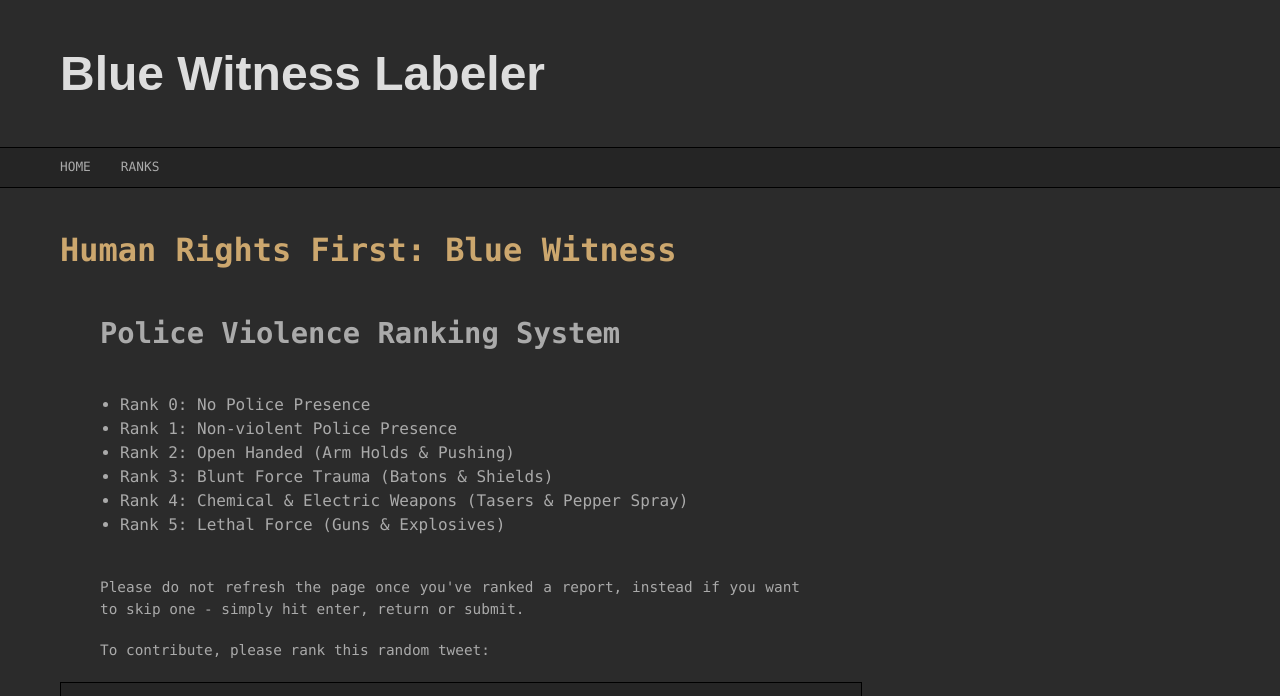
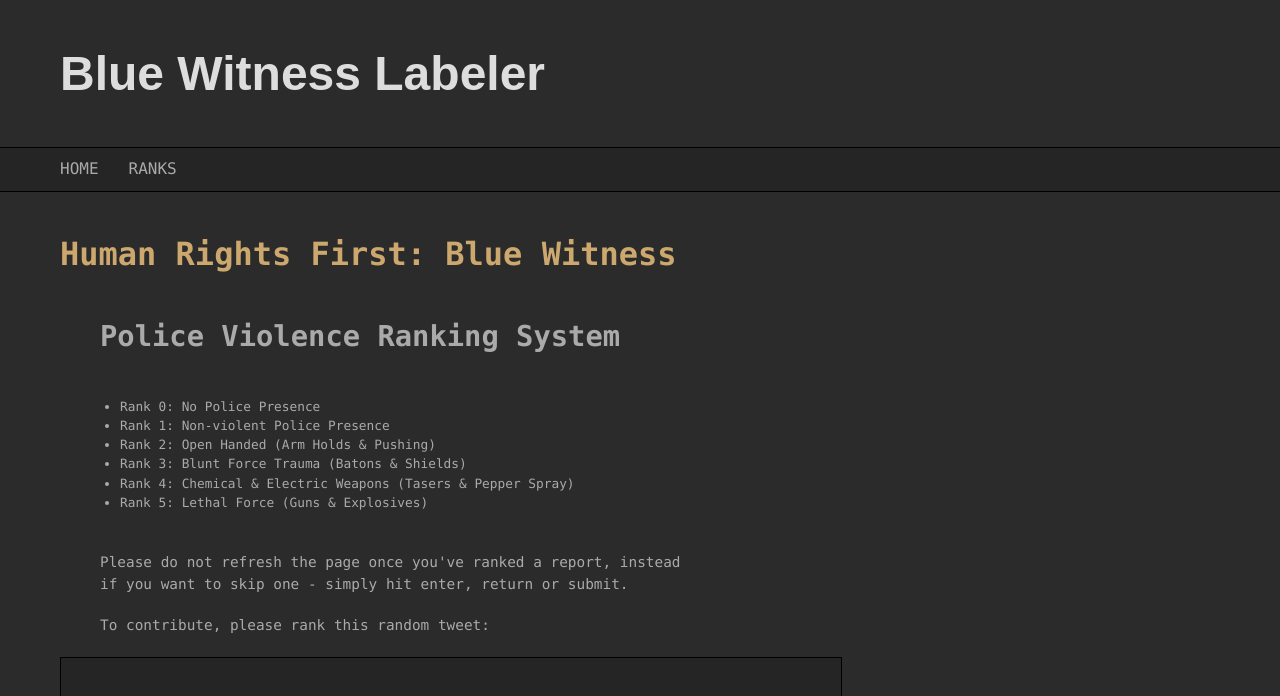
Before and after one commit to izzymajors/Labeler, a Flask app: template app/templates/home.html in a window 1280 px wide. Shown: the top 696 px of the page. Run offline with Flask 2, Linux system fonts and the light colour scheme; the template is opened without the code that fills it, so the values that code supplies are empty; parts of the project's set-up code (start-up, migrations or seed data) failed here and were passed over; some libraries are stand-ins or nearby versions.

Commit message:
cleans up the css a bit more

```diff
--- a/app/static/css/form.css
+++ b/app/static/css/form.css
@@ -1,14 +1,15 @@
 #form {
     width: 860px;
-    padding: 20px;
+    padding: 10px 10px 10px 45px;
     background-image: url(/static/images/circle.png);
     background-repeat: no-repeat;
     background-position: right;
     margin-bottom: 60px;
 }
 #form p {
-    width: 240px;
+    max-width: 400px;
     margin: 10px 60px;
+    min-width: 400px;
 }
 #form span {
     margin-right: 20px;
--- a/app/static/css/style.css
+++ b/app/static/css/style.css
@@ -8,25 +8,13 @@ p {
     font-size: 0.9em;
     margin: 20px 100px;
     line-height: 1.5em;
-    text-align: justify;
-    max-width: 700px;
-    min-width: 500px;
+    text-align: left;
 }
 code {
     color: #999999;
     font-family: monospace;
     font-size: 0.9em;
     line-height: 1.5em;
-}
-pre {
-    width: 660px;
-    margin: 20px 100px;
-    background-color: #222222;
-    padding: 0 20px;
-}
-#dilation {
-    margin-left: 40px;
-    text-align: left;
 }
 strong, b {
     color: #cca76e;
@@ -103,16 +91,13 @@ blockquote {
     background-color: #252525;
     border: 1px solid #000;
     padding: 20px;
-    max-width: 760px;
-    min-width: 460px;
+    width: 740px;
 }
 blockquote p {
     color: #6a8759;
     font-size: 1em;
     font-family: Monaco;
     margin: 0;
-    max-width: 760px;
-    min-width: 460px;
 }
 blockquote cite {
     font-style: italic;
@@ -126,6 +111,9 @@ blockquote cite {
 blockquote cite:before {
     content: "~";
 }
+.container {
+    width: 800px;
+}
 .container ul {
     margin: 0 0 40px 0;
 }
@@ -135,17 +123,9 @@ blockquote cite:before {
 .container li {
     color: #aaaaaa;
     font-family: Monaco;
-    font-size: 1em;
+    font-size: .8em;
     margin: 0 120px;
     line-height: 1.5em;
-}
-.guide {
-    display: inline-block;
-    position: relative;
-    top: -20px;
-    right: -280px;
-    float: left;
-    white-space: nowrap;
 }
 footer {
     background-color: #252525;
@@ -180,8 +160,5 @@ footer p {
     margin-top: 10px;
 }
 .container {
-    margin-bottom: 120px;
+    margin-bottom: 60px;
 }
-li {
-    font-size: .8em;
-}
```
